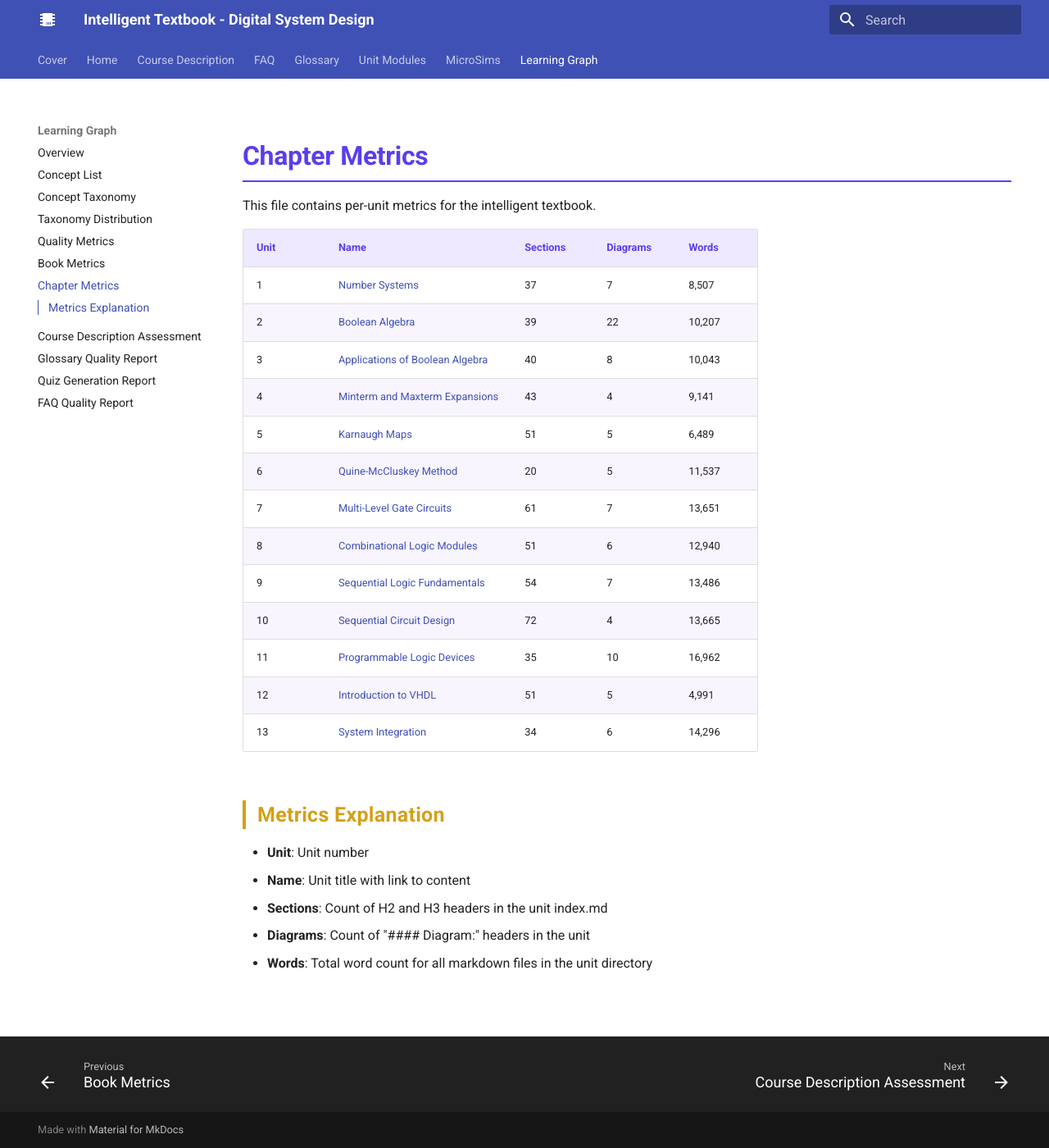
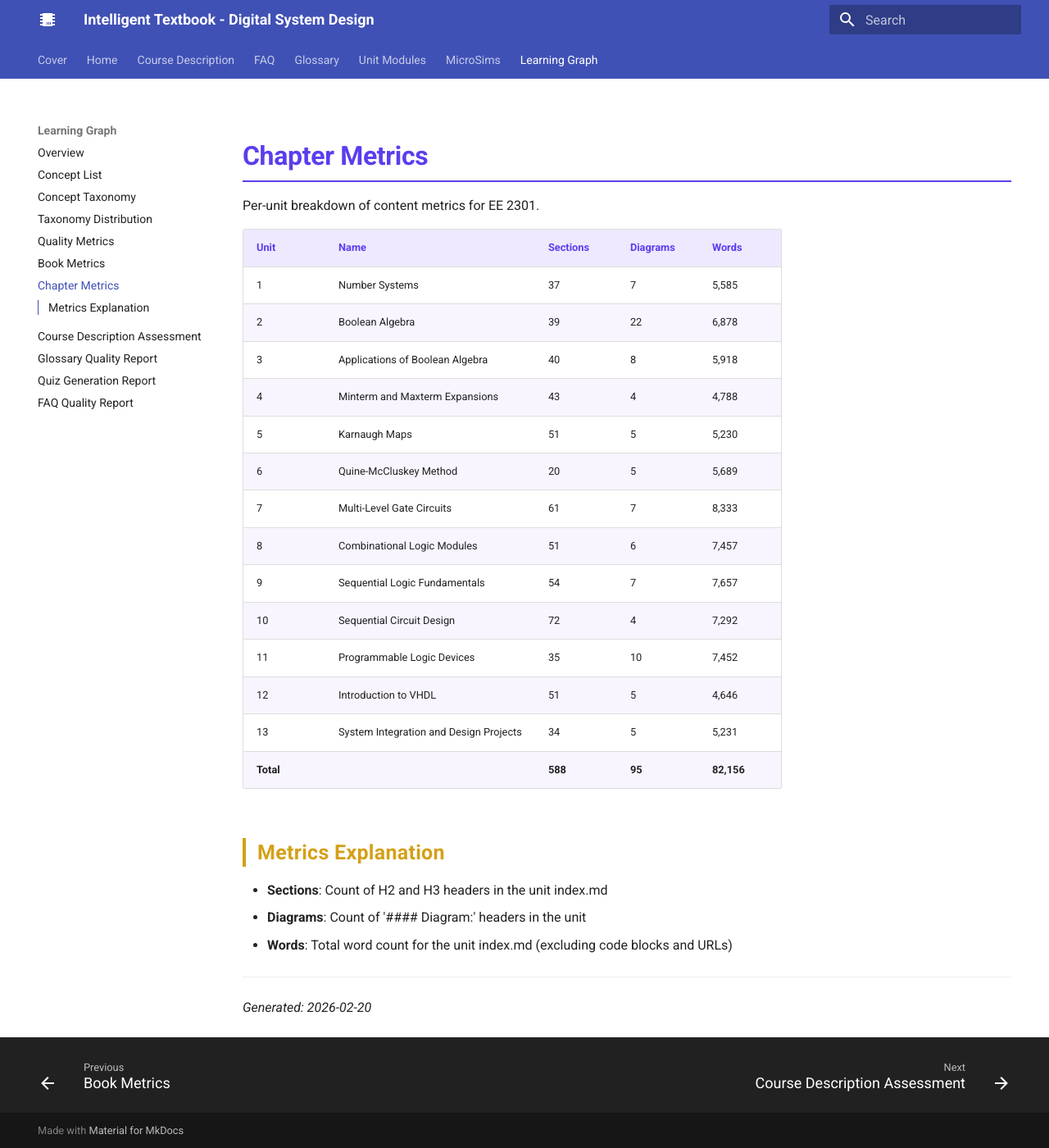
Before and after one commit to Nati-123/intelligent-textbook-ee2301, an MkDocs documentation site: the page built from docs/learning-graph/chapter-metrics.md, in a window 1280 px wide and 1400 px high. Shown: the whole window at 82% size. Built offline with MkDocs 1.6.1 and Material for MkDocs 9.7.7, drawn with Linux system fonts in a browser that asks for light colours.

Commit message:
Add orphaned hierarchical-alu-design sim to nav, refresh book metrics
- Added hierarchical-alu-design MicroSim to Unit 13 section in mkdocs.yml
- Regenerated book-metrics.md with accurate counts (13 chapters, 130 quiz questions)
- Regenerated chapter-metrics.md with per-unit content breakdown

Co-Authored-By: Claude Opus 4.6 <noreply@anthropic.com>

```diff
--- a/docs/learning-graph/chapter-metrics.md
+++ b/docs/learning-graph/chapter-metrics.md
@@ -2,30 +2,33 @@
 
 # Chapter Metrics
 
-This file contains per-unit metrics for the intelligent textbook.
+Per-unit breakdown of content metrics for EE 2301.
 
 | Unit | Name | Sections | Diagrams | Words |
 |------|------|----------|----------|-------|
-| 1 | [Number Systems](../unit1-number-systems/index.md) | 37 | 7 | 8,507 |
-| 2 | [Boolean Algebra](../unit2-boolean-algebra/index.md) | 39 | 22 | 10,207 |
-| 3 | [Applications of Boolean Algebra](../unit3-applications-boolean-algebra/index.md) | 40 | 8 | 10,043 |
-| 4 | [Minterm and Maxterm Expansions](../unit4-minterm-maxterm-expansions/index.md) | 43 | 4 | 9,141 |
-| 5 | [Karnaugh Maps](../unit5-karnaugh-maps/index.md) | 51 | 5 | 6,489 |
-| 6 | [Quine-McCluskey Method](../unit6-quine-mccluskey/index.md) | 20 | 5 | 11,537 |
-| 7 | [Multi-Level Gate Circuits](../unit7-multi-level-gates/index.md) | 61 | 7 | 13,651 |
-| 8 | [Combinational Logic Modules](../unit8-combinational-modules/index.md) | 51 | 6 | 12,940 |
-| 9 | [Sequential Logic Fundamentals](../unit9-sequential-fundamentals/index.md) | 54 | 7 | 13,486 |
-| 10 | [Sequential Circuit Design](../unit10-sequential-design/index.md) | 72 | 4 | 13,665 |
-| 11 | [Programmable Logic Devices](../unit11-programmable-logic/index.md) | 35 | 10 | 16,962 |
-| 12 | [Introduction to VHDL](../unit12-vhdl/index.md) | 51 | 5 | 4,991 |
-| 13 | [System Integration](../unit13-system-integration/index.md) | 34 | 6 | 14,296 |
+| 1 | Number Systems | 37 | 7 | 5,585 |
+| 2 | Boolean Algebra | 39 | 22 | 6,878 |
+| 3 | Applications of Boolean Algebra | 40 | 8 | 5,918 |
+| 4 | Minterm and Maxterm Expansions | 43 | 4 | 4,788 |
+| 5 | Karnaugh Maps | 51 | 5 | 5,230 |
+| 6 | Quine-McCluskey Method | 20 | 5 | 5,689 |
+| 7 | Multi-Level Gate Circuits | 61 | 7 | 8,333 |
+| 8 | Combinational Logic Modules | 51 | 6 | 7,457 |
+| 9 | Sequential Logic Fundamentals | 54 | 7 | 7,657 |
+| 10 | Sequential Circuit Design | 72 | 4 | 7,292 |
+| 11 | Programmable Logic Devices | 35 | 10 | 7,452 |
+| 12 | Introduction to VHDL | 51 | 5 | 4,646 |
+| 13 | System Integration and Design Projects | 34 | 5 | 5,231 |
+| **Total** | | **588** | **95** | **82,156** |
 
 ## Metrics Explanation
 
-- **Unit**: Unit number
-- **Name**: Unit title with link to content
 - **Sections**: Count of H2 and H3 headers in the unit index.md
-- **Diagrams**: Count of "#### Diagram:" headers in the unit
-- **Words**: Total word count for all markdown files in the unit directory
+- **Diagrams**: Count of '#### Diagram:' headers in the unit
+- **Words**: Total word count for the unit index.md (excluding code blocks and URLs)
+
+---
+
+*Generated: 2026-02-20*
 
 </div>
--- a/mkdocs.yml
+++ b/mkdocs.yml
@@ -255,6 +255,7 @@ nav:
       - Course Integration Map: sims/course-integration-map/index.md
       - Datapath-Controller Walkthrough: sims/datapath-controller-walkthrough/index.md
       - Vending Machine FSM: sims/vending-machine-fsm/index.md
+      - Hierarchical ALU Design: sims/hierarchical-alu-design/index.md
   - Learning Graph:
     - Overview: learning-graph/index.md
     - Concept List: learning-graph/concept-list.md
```
Also changed, not shown: docs/learning-graph/book-metrics.md (+17 -13 lines).
